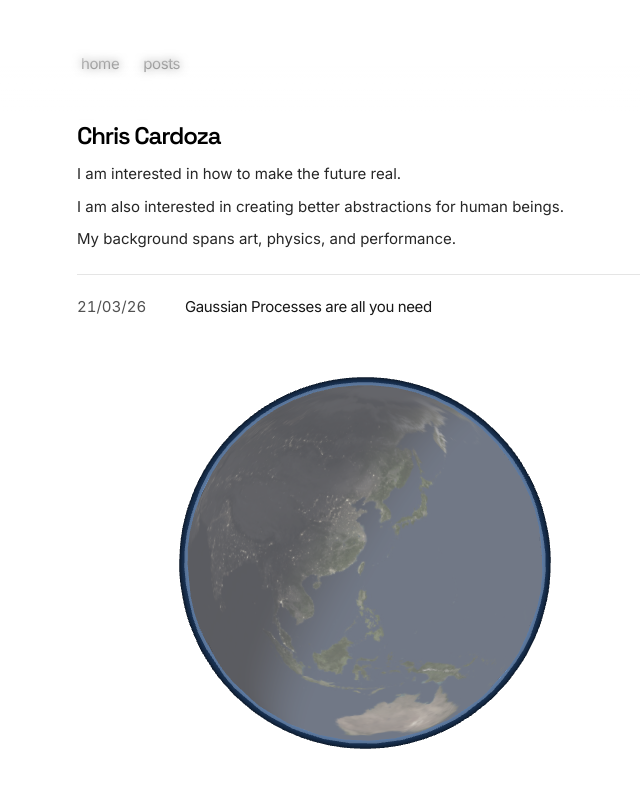
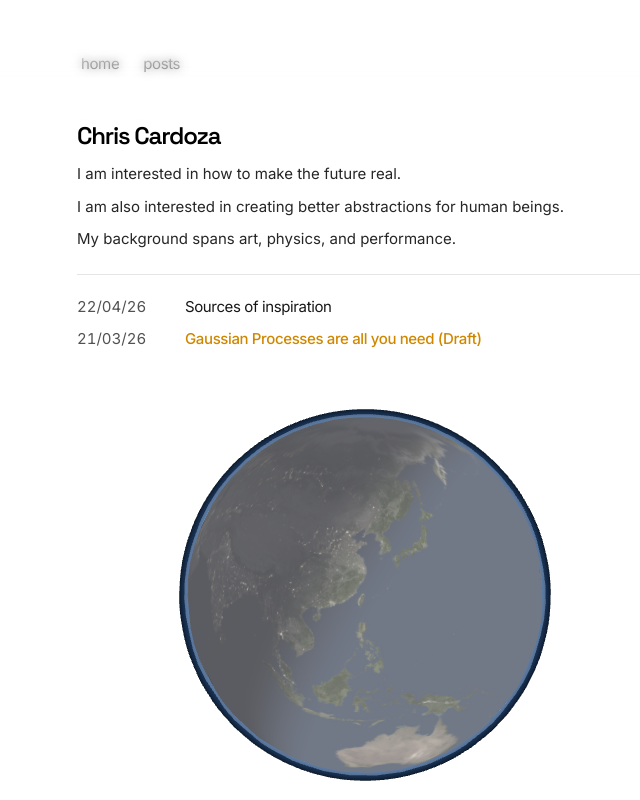
Before and after one commit to chcardoz/chris-portfolio, a Next.js app: page / in a window 1280 px wide. Shown: the top 800 px of the page, without its empty margins (275-915 px from the left). Built offline with nearby package versions, Linux system fonts and the light colour scheme; no server answers.

Commit message:
Add draft mode for blog posts, upgrade next-mdx-remote to v6, and add new post (#6)

```diff
--- a/app/blog/[slug]/page.tsx
+++ b/app/blog/[slug]/page.tsx
@@ -4,12 +4,17 @@ import { formatDate, getBlogPosts } from '@/app/blog/utils'
 import { baseUrl } from '@/app/sitemap'
 import { BlogPostEditor } from '@/components/mdx-editor'
 
+const isDev = process.env.NODE_ENV === 'development'
+
 export async function generateStaticParams() {
   let posts = getBlogPosts()
 
-  return posts.map((post) => ({
-    slug: post.slug,
-  }))
+  // Don't generate static pages for drafts in production
+  return posts
+    .filter((post) => isDev || !post.metadata.draft)
+    .map((post) => ({
+      slug: post.slug,
+    }))
 }
 
 type Props = { params: Promise<{ slug: string }> }
@@ -63,6 +68,11 @@ export default async function Blog({ params }: Props) {
     notFound()
   }
 
+  // In production, drafts should 404
+  if (!isDev && post.metadata.draft) {
+    notFound()
+  }
+
   return (
     <section>
       <script
@@ -93,9 +103,12 @@ export default async function Blog({ params }: Props) {
       <div className="flex justify-between items-center mt-2 mb-8 text-sm">
         <p className="text-sm text-neutral-600 dark:text-neutral-400">
           {formatDate(post.metadata.publishedAt)}
+          {post.metadata.draft && (
+            <span className="ml-2 text-yellow-600 dark:text-yellow-400">· Draft</span>
+          )}
         </p>
       </div>
-      {process.env.NODE_ENV === 'development' ? (
+      {isDev ? (
         <BlogPostEditor slug={slug} initialContent={post.rawContent}>
           <article className="prose">
             <CustomMDX source={post.content} />
--- a/app/blog/page.tsx
+++ b/app/blog/page.tsx
@@ -1,15 +1,17 @@
-import { BlogPosts } from '@/components/posts'
+import { BlogPosts } from "@/components/posts";
 
 export const metadata = {
-  title: 'Blog',
-  description: 'Read my blog.',
-}
+  title: "Blog",
+  description: "Read my blog.",
+};
 
 export default function Page() {
   return (
     <section>
-      <h1 className="font-semibold text-2xl mb-8 tracking-tighter">I Write About My Projects</h1>
+      <h1 className="font-semibold text-2xl mb-8 tracking-tighter">
+        Some of my writing
+      </h1>
       <BlogPosts />
     </section>
-  )
+  );
 }
--- a/app/blog/utils.ts
+++ b/app/blog/utils.ts
@@ -7,6 +7,7 @@ type Metadata = {
   publishedAt: string
   summary: string
   image?: string
+  draft?: boolean
 }
 
 function parseFrontmatter(fileContent: string) {
@@ -20,8 +21,10 @@ function parseFrontmatter(fileContent: string) {
 
   frontMatterLines.forEach((line) => {
     const [key, ...valueArr] = line.split(': ')
-    let value = valueArr.join(': ').trim()
+    let value: any = valueArr.join(': ').trim()
     value = value.replace(/^['"](.*)['"]$/, '$1')
+    if (value === 'true') value = true
+    if (value === 'false') value = false
     metadata[key.trim() as keyof Metadata] = value
   })
 
--- a/components/posts.tsx
+++ b/components/posts.tsx
@@ -1,10 +1,17 @@
 import Link from 'next/link'
 import { formatDate, getBlogPosts } from '@/app/blog/utils'
+
+const isDev = process.env.NODE_ENV === 'development'
 
 export function BlogPosts({ limit }: { limit?: number } = {}) {
   let allBlogs = getBlogPosts()
 
-  const sorted = allBlogs.sort((a, b) => {
+  // In production, hide drafts entirely
+  const visibleBlogs = isDev
+    ? allBlogs
+    : allBlogs.filter((post) => !post.metadata.draft)
+
+  const sorted = visibleBlogs.sort((a, b) => {
     if (
       new Date(a.metadata.publishedAt) > new Date(b.metadata.publishedAt)
     ) {
@@ -27,9 +34,15 @@ export function BlogPosts({ limit }: { limit?: number } = {}) {
               <p className="text-neutral-600 dark:text-neutral-400 w-[100px] tabular-nums">
                 {formatDate(post.metadata.publishedAt, false)}
               </p>
-              <p className="text-neutral-900 dark:text-neutral-100 tracking-tight">
-                {post.metadata.title}
-              </p>
+              {post.metadata.draft ? (
+                <span className="text-yellow-600 dark:text-yellow-400 tracking-tight font-medium">
+                  {post.metadata.title} (Draft)
+                </span>
+              ) : (
+                <p className="text-neutral-900 dark:text-neutral-100 tracking-tight">
+                  {post.metadata.title}
+                </p>
+              )}
             </div>
           </Link>
         ))}
--- a/package.json
+++ b/package.json
@@ -17,7 +17,7 @@
     "@vercel/speed-insights": "^1.0.9",
     "geist": "1.5.1",
     "next": "^16.0.5",
-    "next-mdx-remote": "^5.0.0",
+    "next-mdx-remote": "^6.0.0",
     "postcss": "^8.4.35",
     "react": "19.1.1",
     "react-dom": "19.1.1",
--- a/posts/spaces-vs-tabs.mdx
+++ b/posts/gp-is-all-you-need.mdx
@@ -2,6 +2,7 @@
 title: 'Gaussian Processes are all you need'
 publishedAt: '2026-03-21'
 summary: 'Will fill this out later'
+draft: true
 ---
 
 We are told that neural networks are modeled after the brain. Specifically, the fundamental unit of the neural network (perceptron) is modeled after the fundamental unit of your brain (neuron). If you look closely at a neuron, the presence of ____ induces a action potentional. When crossing a threshold, this potential allows ____ to flow through the network into its neighboring neurons. Perceptrons are the abstract model of this firing behavior.
--- /dev/null
+++ b/posts/sources-of-inspiration.mdx
@@ -0,0 +1,14 @@
+---
+title: 'Sources of inspiration'
+publishedAt: '2026-04-22'
+summary: 'Will fill this out later'
+---
+
+1. **Paul Graham's essays**
+   - There is such a thing as an objective measure of the beauty in our world. And hence it means that some designs are more beautiful than others. Some languages are well designed. Others, not such. And beauty is wealth. And beauty can be created. Good design exists and can be created.
+
+2. **Dr K's podcasts and videos**
+   - Our subconscious minds exert a great deal of control over our conscious thoughts.
+
+3. **Interstellar**
+   - We used to look at the sky and wonder about our place in the stars. Now we look at the ground and worry about our place in the dust.
```
Also changed, not shown: 1 other file (tests, documents, lock files or other folders).
